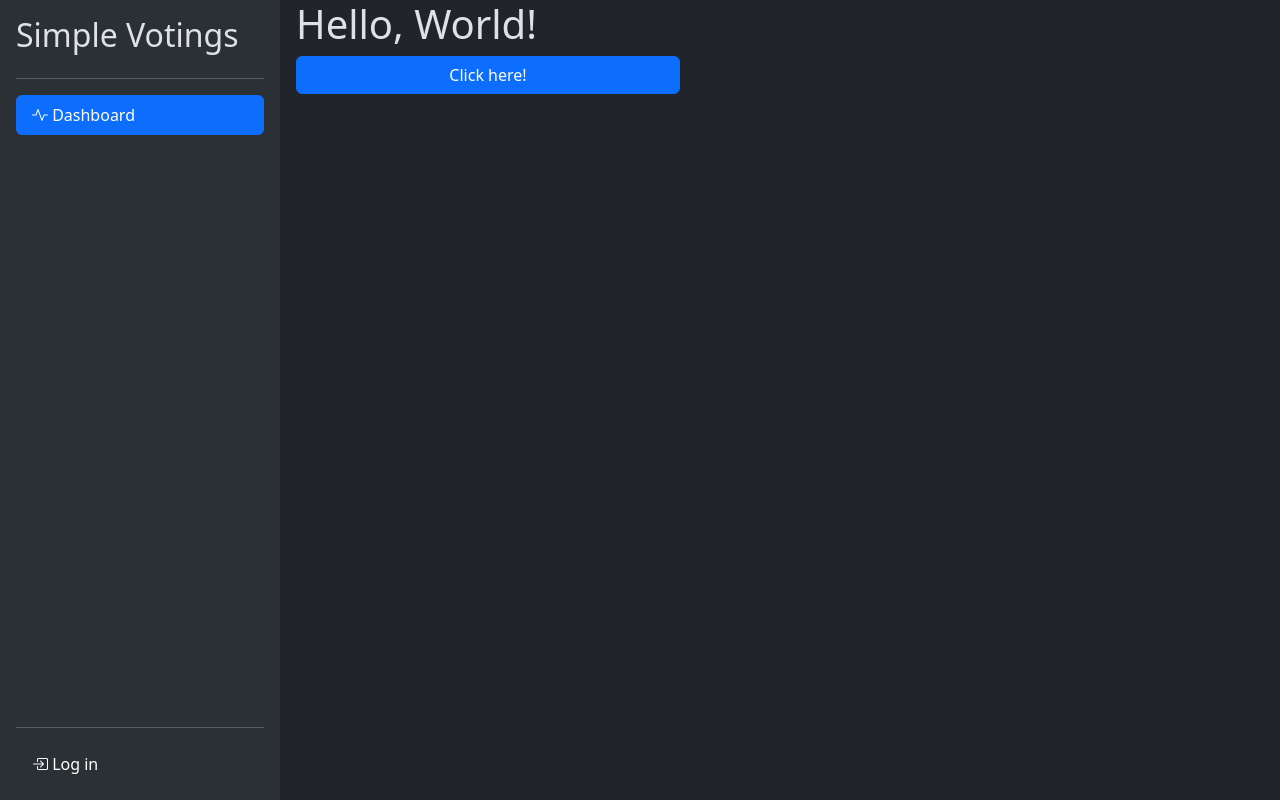
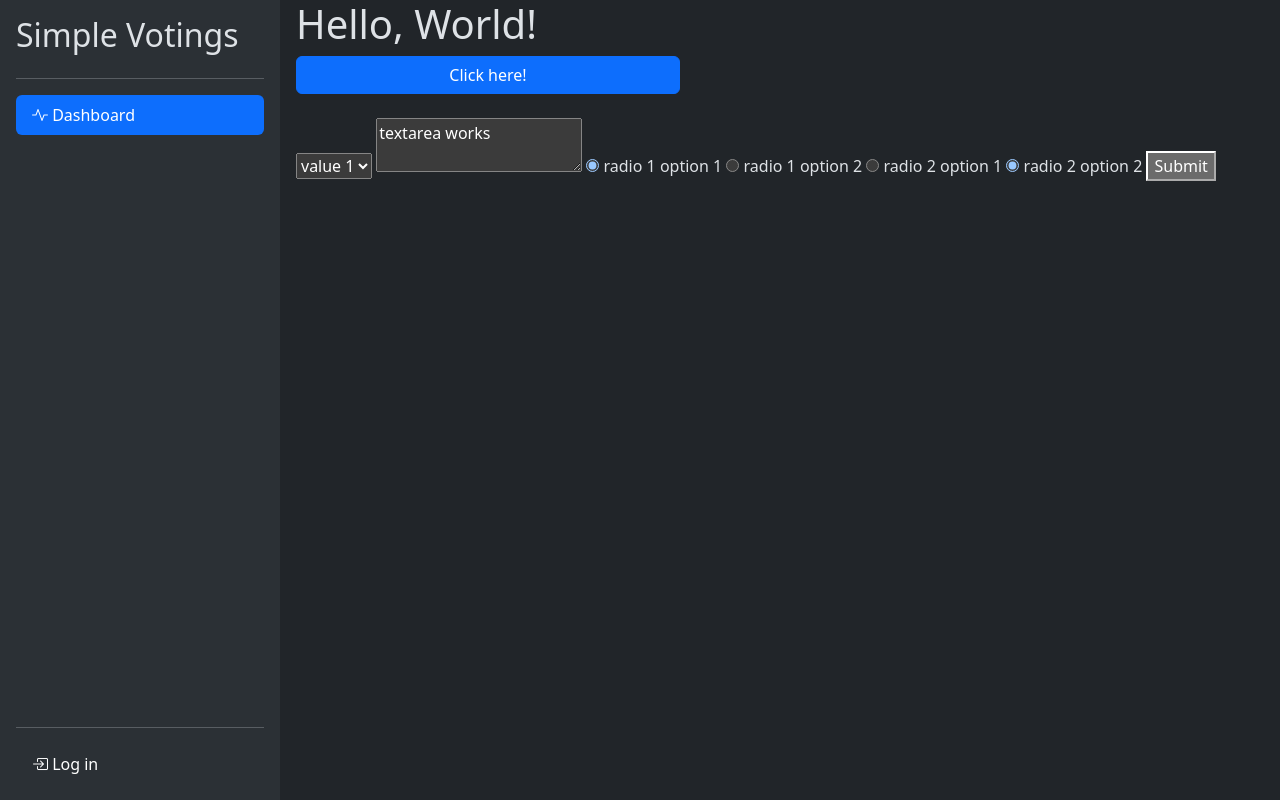
Before and after one commit to arsenykot/Votings, a Django app: page / in a window 1280 px wide. Run offline with Django 5.2, Linux system fonts and the light colour scheme.

Commit message:
Значительно доработан обработчик AJAX-форм (добавлена поддержка textarea, select и radio)

```diff
--- a/main/api/urls.py
+++ b/main/api/urls.py
@@ -3,5 +3,6 @@ from main.api.views import *
 
 urlpatterns = [
     path('auth/', include("main.api.auth.urls")),
-    path('registration/', include("main.api.registration.urls"))
+    path('registration/', include("main.api.registration.urls")),
+    path("test", test_api_view)
 ]
--- a/main/api/views.py
+++ b/main/api/views.py
@@ -1,6 +1,7 @@
 from django.http import HttpResponse
 from main.util import *
 from main.models import *
+import json
 
 def test_api_view(req):
-    return HttpResponse(str(req.user.is_authenticated))
+    return HttpResponse(json.dumps({"POST": req.POST, "GET": req.GET}, indent=2, ensure_ascii=False))
--- a/main/static/util.js
+++ b/main/static/util.js
@@ -78,7 +78,8 @@ function ajaxQuery(endpoint, method, ready_callback, data = null, error_passthro
     try{
         let newdata = "";
         for(key in data){
-            newdata += encodeURIComponent(key)+"="+encodeURIComponent(data[key])+"&";
+            if(newdata.length>0) newdata += "&";
+            newdata += encodeURIComponent(key)+"="+encodeURIComponent(data[key]);
         }
         let addr = "";
         if(method=="GET"){
@@ -111,16 +112,27 @@ function buildAjaxFormHandler(callback){
         let form = e.target;
         let formElements = Array.from(form.querySelectorAll("input"));
         let formButtons = Array.from(form.querySelectorAll("button"));
-        formElements = formElements.concat(formButtons);
+        let formTextAreas = Array.from(form.querySelectorAll("textarea"));
+        let formSelects = Array.from(form.querySelectorAll("select"));
+
+        formElements = formElements.concat(formButtons, formTextAreas, formSelects);
         let headers = [];
         let requestData = {};
         let spinnerElements = [];
         formElements.forEach(element => {
             if(element.name=="csrfmiddlewaretoken") headers.push(["X-CSRFToken", element.value]);
-            requestData[element.name] = element.value;
+
+            if(element.type=="checkbox") requestData[element.name] = element.checked ? "on":"off";
+            else if(element.type=="radio"){
+                if(element.checked) requestData[element.name] = element.value;
+            }
+            else if(element.type=="submit") {}
+            else requestData[element.name] = element.value;
+
             element.setAttribute("data-was-disabled", element.disabled);
             element.disabled = true;
         });
+
         formButtons.forEach(element => {
             if(element.hasAttribute("data-spinner-text")){
                 element.setAttribute("data-default-text", element.innerText);
@@ -128,6 +140,7 @@ function buildAjaxFormHandler(callback){
                 spinnerElements.push(element);
             }
         });
+
         let responseHandler = function(resp){
             spinnerElements.forEach(element => {
                 element.innerText = element.getAttribute("data-default-text");
--- a/main/templates/index.html
+++ b/main/templates/index.html
@@ -2,6 +2,21 @@
 {% block content %}
 <h1>Hello, World!</h1>
 <button class="btn btn-primary" id="test-button" style="max-width: 30vw;">Click here!</button>
+<br>
+<form action="/api/test" id="controltest">
+    {% csrf_token %}
+    <select name="select_test">
+        <option value="value 1">value 1</option>
+        <option value="value 2 works">value 2</option>
+    </select>
+    <textarea name="textarea_test">textarea works
+    </textarea>
+    <label><input type="radio" name="radio_test" value="option 1" checked> radio 1 option 1</label>
+    <label><input type="radio" name="radio_test" value="option 2"> radio 1 option 2</label>
+    <label><input type="radio" name="radio2_test" value="option 1"> radio 2 option 1</label>
+    <label><input type="radio" name="radio2_test" value="option 2" checked> radio 2 option 2</label>
+    <button type="submit">Submit</button>
+</form>
 <script>
 let testButton = document.getElementById("test-button");
 testButton.addEventListener("click",function(e){
@@ -13,5 +28,11 @@ testButton.addEventListener("click",function(e){
         testButton.innerText = "Click here!";
     }, 2000);
 });
+controltest.onsubmit = buildAjaxFormHandler(function(resp){
+    console.log(resp);
+    if(resp.status==200){
+        alert(resp.content);
+    }
+});
 </script>
 {% endblock %}
```
